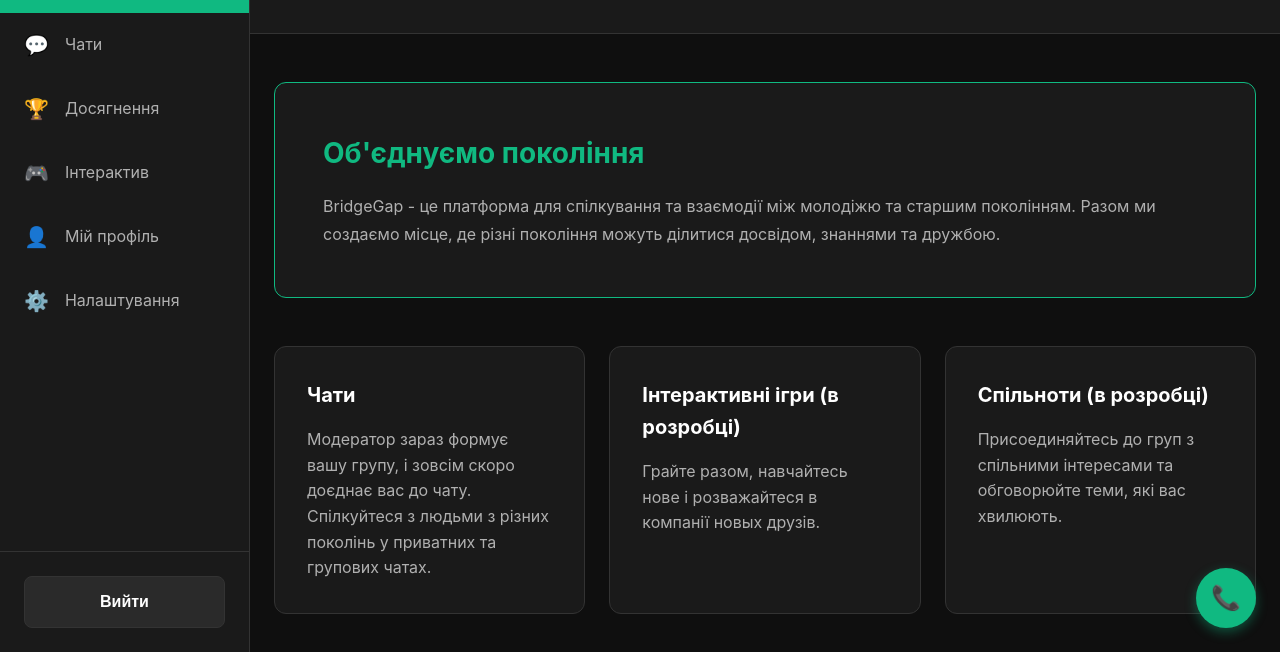
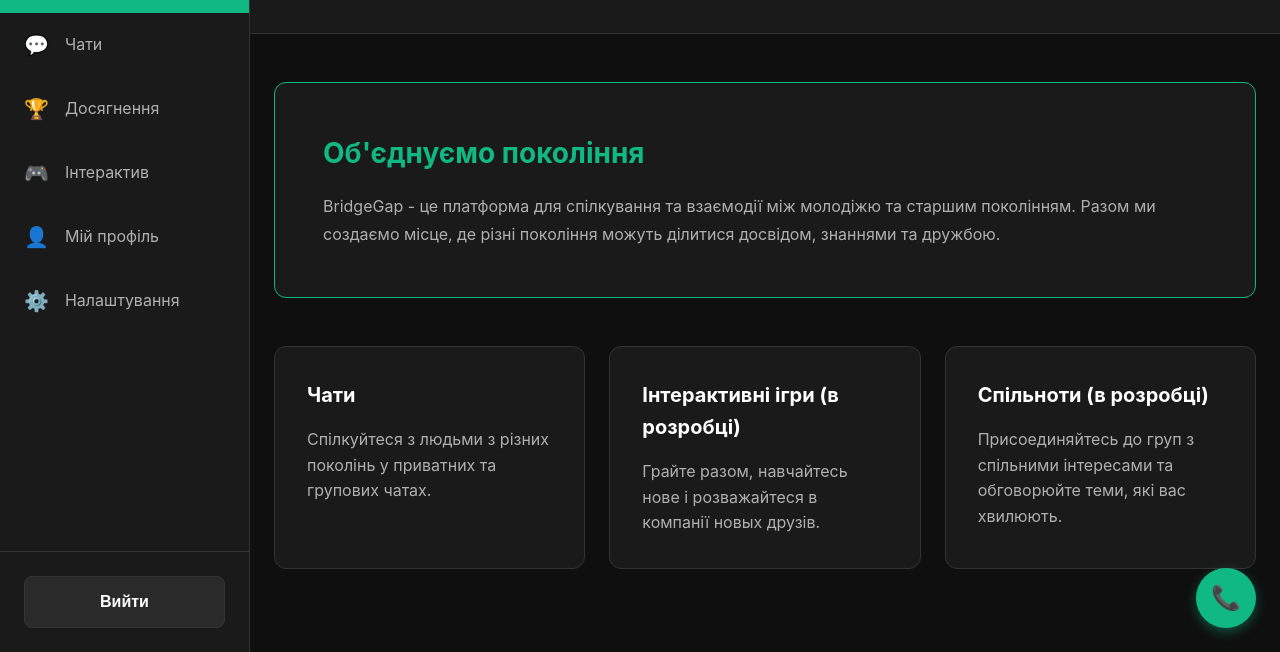
Before and after one commit to Volodymyr54t4t/BridgeGap, a website: page frontend/dashboard.html in a window 1280 px wide. Shown: the part 148-800 px from the top of the page. Drawn offline with Linux system fonts and the light colour scheme; sample sign-in values are in the browser's storage.

Commit message:
Update chat feature description in dashboard
Removed the note about moderators forming groups from the chat feature card in dashboard.html for a clearer and more concise description.

```diff
--- a/frontend/dashboard.html
+++ b/frontend/dashboard.html
@@ -78,8 +78,7 @@
                     <div class="features-grid">
                         <div class="feature-card">
                             <h3>Чати</h3>
-                            <p>Модератор зараз формує вашу групу, і зовсім скоро доєднає вас до чату. Спілкуйтеся з
-                                людьми з різних поколінь у приватних та групових чатах.</p>
+                            <p>Спілкуйтеся з людьми з різних поколінь у приватних та групових чатах.</p>
                         </div>
                         <div class="feature-card">
                             <h3>Інтерактивні ігри (в розробці)</h3>
```
